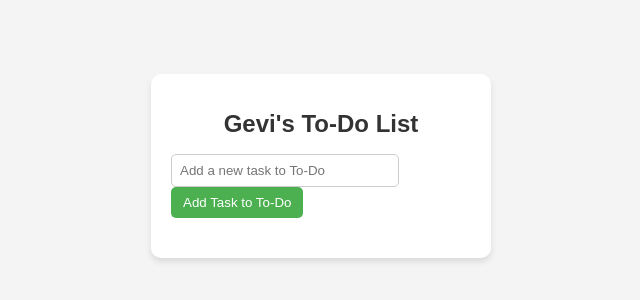
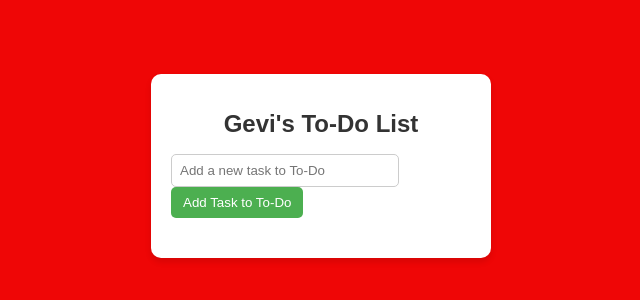
Before and after one commit to indu173/WebApp, a plain HTML site: page index.html in a window 1280 px wide. Shown: the part 234-534 px from the top of the page, without its empty margins (319-959 px from the left). Drawn offline with Linux system fonts and the light colour scheme.

```diff
--- a/styles.css
+++ b/styles.css
@@ -1,7 +1,7 @@
 /* General styles */
 body {
     font-family: Arial, sans-serif;
-    background-color: #f4f4f4;
+    background-color: #ef0606;
     margin: 0;
     padding: 0;
     display: flex;
```
